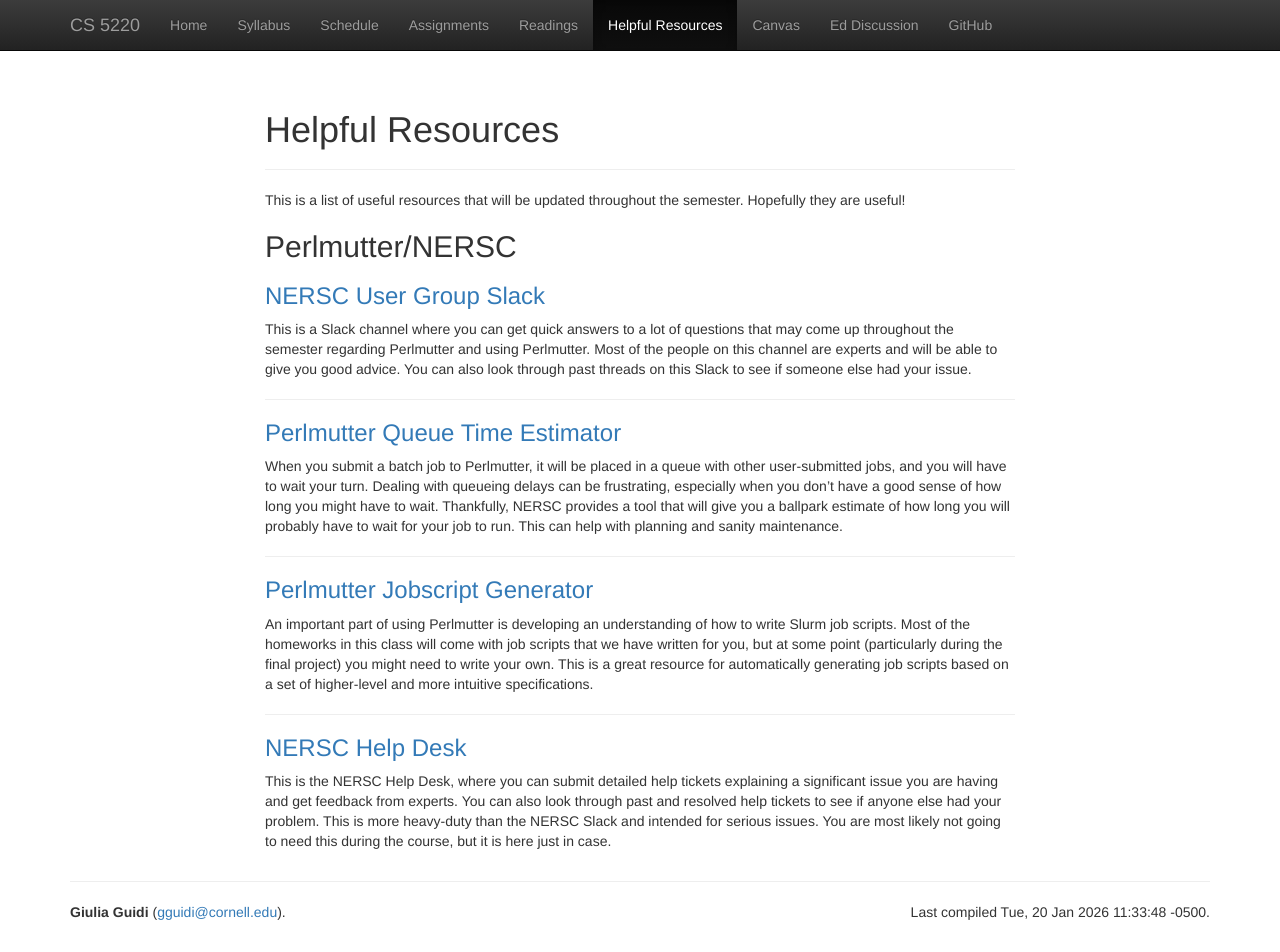
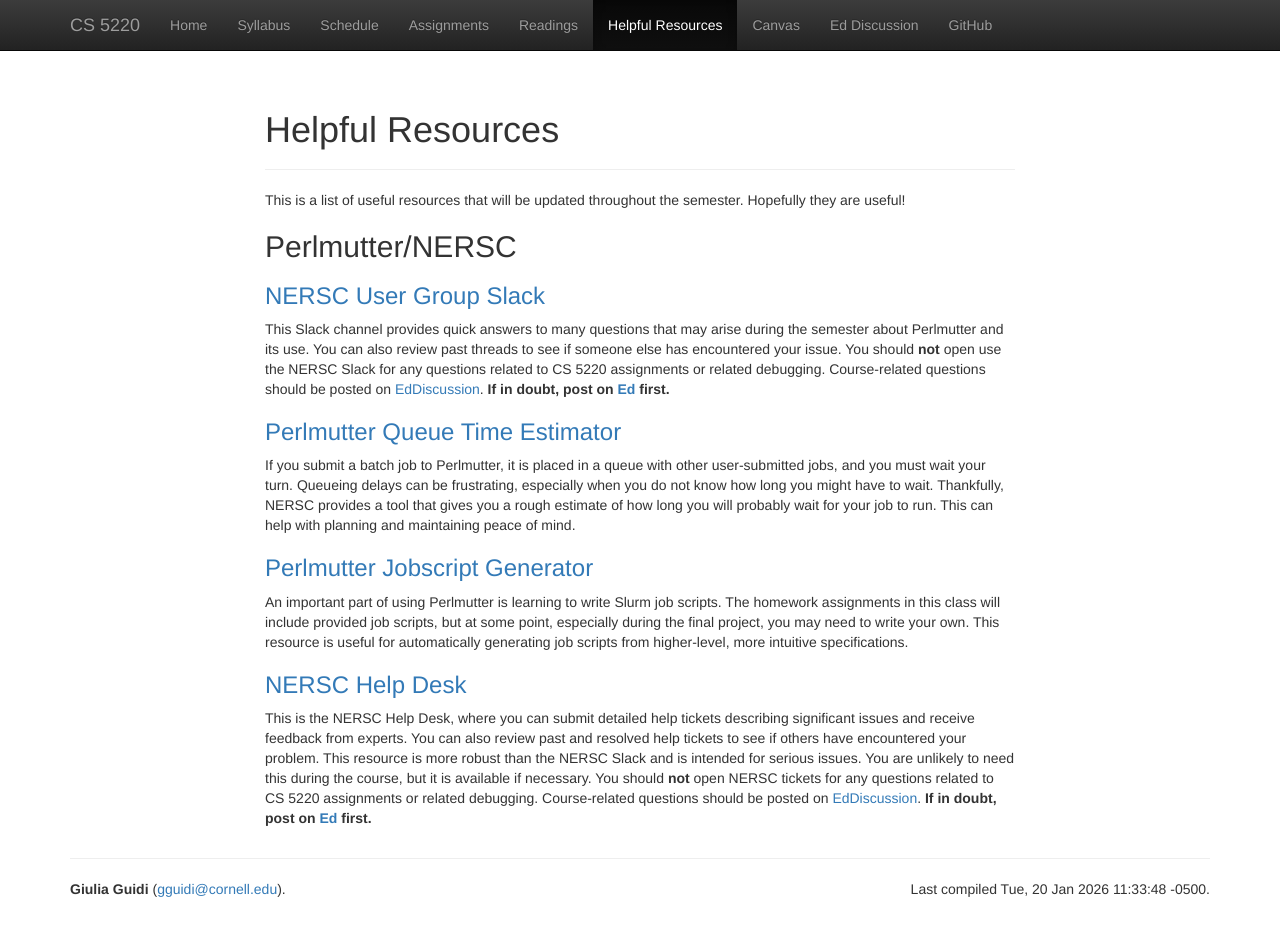
Before and after one commit to cs5220-26sp/web, a Jekyll site: the page built from web/resources.md, in a window 1280 px wide and 952 px high. Built offline with Jekyll 4.4.1, drawn with Linux system fonts in a browser that asks for light colours; nearby versions of some CDN libraries.

Commit message:
minor changes to resources.md

```diff
--- a/web/resources.md
+++ b/web/resources.md
@@ -9,22 +9,21 @@ This is a list of useful resources that will be updated throughout the semester.
 
 ### [NERSC User Group Slack](https://www.nersc.gov/users/user-news/join-the-nersc-users-slack-sponsored-by-nug-today)
 
-This is a Slack channel where you can get quick answers to a lot of questions that may come up throughout the semester regarding Perlmutter and using Perlmutter. Most of the people on this channel are experts and will be able to give you good advice. You can also look through past threads on this Slack to see if someone else had your issue.
+This Slack channel provides quick answers to many questions that may arise during the semester about Perlmutter and its use. You can also review past threads to see if someone else has encountered your issue. You should **not** open use the NERSC Slack for any questions related to CS 5220 assignments or related debugging. Course-related questions should be posted on [EdDiscussion][ed]. **If in doubt, post on [Ed][ed] first.**
 
----
+[ed]: https://edstem.org/us/courses/92417/discussion
 
 ### [Perlmutter Queue Time Estimator](https://www.nersc.gov/users/status/queue-wait-times)
 
-When you submit a batch job to Perlmutter, it will be placed in a queue with other user-submitted jobs, and you will have to wait your turn. Dealing with queueing delays can be frustrating, especially when you don't have a good sense of how long you might have to wait. Thankfully, NERSC provides a tool that will give you a ballpark estimate of how long you will probably have to wait for your job to run. This can help with planning and sanity maintenance.
-
----
+If you submit a batch job to Perlmutter, it is placed in a queue with other user-submitted jobs, and you must wait your turn. Queueing delays can be frustrating, especially when you do not know how long you might have to wait. Thankfully, NERSC provides a tool that gives you a rough estimate of how long you will probably wait for your job to run. This can help with planning and maintaining peace of mind.
 
 ### [Perlmutter Jobscript Generator](https://docs.nersc.gov/jobs/jobscript-generator/)
 
-An important part of using Perlmutter is developing an understanding of how to write Slurm job scripts. Most of the homeworks in this class will come with job scripts that we have written for you, but at some point (particularly during the final project) you might need to write your own. This is a great resource for automatically generating job scripts based on a set of higher-level and more intuitive specifications.
-
----
+An important part of using Perlmutter is learning to write Slurm job scripts. The homework assignments in this class will include provided job scripts, but at some point, especially during the final project, you may need to write your own. This resource is useful for automatically generating job scripts from higher-level, more intuitive specifications.
 
 ### [NERSC Help Desk](https://help.nersc.gov/)
 
-This is the NERSC Help Desk, where you can submit detailed help tickets explaining a significant issue you are having and get feedback from experts. You can also look through past and resolved help tickets to see if anyone else had your problem. This is more heavy-duty than the NERSC Slack and intended for serious issues. You are most likely not going to need this during the course, but it is here just in case.
+This is the NERSC Help Desk, where you can submit detailed help tickets describing significant issues and receive feedback from experts. You can also review past and resolved help tickets to see if others have encountered your problem. This resource is more robust than the NERSC Slack and is intended for serious issues. You are unlikely to need this during the course, but it is available if necessary. You should **not** open NERSC tickets for any questions related to CS 5220 assignments or related debugging. Course-related questions should be posted on [EdDiscussion][ed]. **If in doubt, post on [Ed][ed] first.**
+
+
+[ed]: https://edstem.org/us/courses/92417/discussion
```
